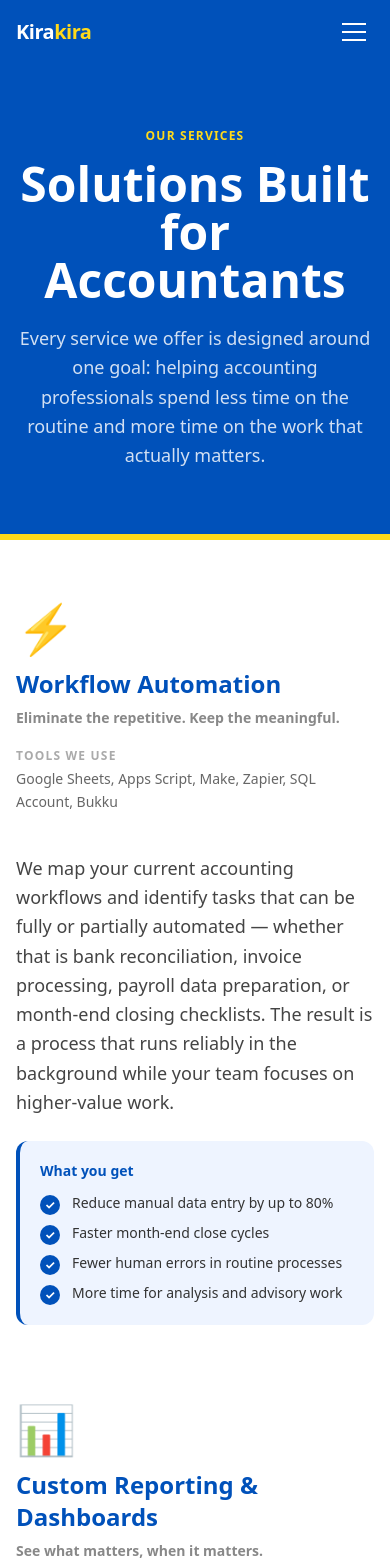
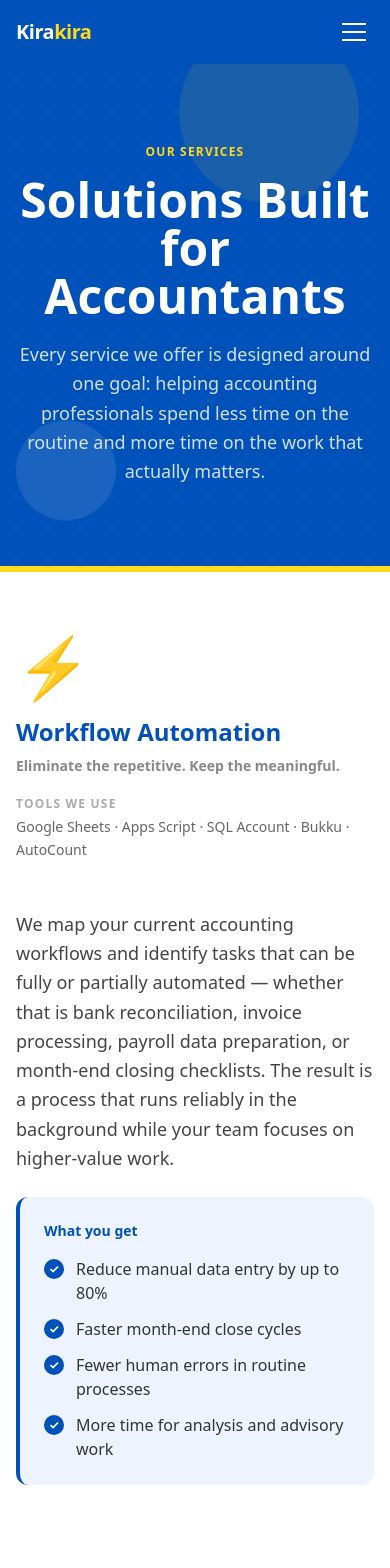
Before and after one commit to chaowmunhoong-ctrl/kirakira-advisory, a Next.js app: page /services in a window 390 px wide. Shown: the top 1568 px of the page. Built offline with nearby package versions, Linux system fonts and the light colour scheme.

Commit message:
Replace all email/contact with WhatsApp; animate Services and Blog pages

```diff
--- a/app/services/page.tsx
+++ b/app/services/page.tsx
@@ -1,9 +1,35 @@
+'use client'
 import type { Metadata } from 'next'
+import { useEffect } from 'react'
 
-export const metadata: Metadata = {
-  title: 'Services | Kirakira Advisory',
-  description: 'Workflow automation, custom reporting, spreadsheet optimisation, and software integration for accounting professionals.',
+function useReveal() {
+  useEffect(() => {
+    const els = document.querySelectorAll('.reveal, .reveal-left, .reveal-right')
+    const io = new IntersectionObserver(
+      entries => entries.forEach(e => { if (e.isIntersecting) e.target.classList.add('visible') }),
+      { threshold: 0.12 }
+    )
+    els.forEach(el => io.observe(el))
+    return () => io.disconnect()
+  }, [])
 }
+
+const WA_LINK = 'https://wa.me/60173384916'
+
+const WA_BTN = ({ label = 'WhatsApp Us', large = false }: { label?: string; large?: boolean }) => (
+  <a
+    href={WA_LINK}
+    target="_blank"
+    rel="noopener noreferrer"
+    className={`inline-flex items-center gap-3 rounded font-bold hover:opacity-90 transition ${large ? 'px-10 py-4 text-lg' : 'px-8 py-4 text-base'}`}
+    style={{ backgroundColor: '#25D366', color: '#fff' }}
+  >
+    <svg viewBox="0 0 32 32" width={large ? 24 : 20} height={large ? 24 : 20} fill="white" xmlns="http://www.w3.org/2000/svg">
+      <path d="M16 2C8.268 2 2 8.268 2 16c0 2.478.668 4.797 1.832 6.793L2 30l7.418-1.805A13.94 13.94 0 0 0 16 30c7.732 0 14-6.268 14-14S23.732 2 16 2zm0 25.6a11.556 11.556 0 0 1-5.91-1.617l-.424-.252-4.402 1.07 1.1-4.285-.276-.44A11.556 11.556 0 0 1 4.4 16C4.4 9.59 9.59 4.4 16 4.4S27.6 9.59 27.6 16 22.41 27.6 16 27.6zm6.344-8.676c-.348-.174-2.06-1.016-2.38-1.132-.32-.116-.553-.174-.786.174-.232.347-.9 1.132-1.103 1.365-.203.232-.405.26-.754.086-.348-.174-1.47-.542-2.8-1.726-1.034-.922-1.732-2.06-1.936-2.408-.203-.348-.022-.536.153-.71.157-.156.348-.405.522-.608.174-.202.232-.347.348-.579.116-.232.058-.434-.029-.608-.087-.174-.786-1.896-1.077-2.597-.283-.682-.57-.59-.786-.6l-.67-.012c-.232 0-.608.087-.927.434-.319.348-1.218 1.19-1.218 2.9s1.247 3.363 1.42 3.595c.174.232 2.454 3.747 5.945 5.254.832.36 1.48.574 1.985.734.834.267 1.594.23 2.194.14.67-.1 2.06-.842 2.35-1.656.29-.813.29-1.51.203-1.656-.086-.145-.319-.232-.667-.406z"/>
+    </svg>
+    {label}
+  </a>
+)
 
 const services = [
   {
@@ -11,84 +37,69 @@ const services = [
     title: 'Workflow Automation',
     tagline: 'Eliminate the repetitive. Keep the meaningful.',
     description: 'We map your current accounting workflows and identify tasks that can be fully or partially automated — whether that is bank reconciliation, invoice processing, payroll data preparation, or month-end closing checklists. The result is a process that runs reliably in the background while your team focuses on higher-value work.',
-    outcomes: [
-      'Reduce manual data entry by up to 80%',
-      'Faster month-end close cycles',
-      'Fewer human errors in routine processes',
-      'More time for analysis and advisory work',
-    ],
-    tools: 'Google Sheets, Apps Script, Make, Zapier, SQL Account, Bukku',
+    outcomes: ['Reduce manual data entry by up to 80%', 'Faster month-end close cycles', 'Fewer human errors in routine processes', 'More time for analysis and advisory work'],
+    tools: 'Google Sheets · Apps Script · SQL Account · Bukku · AutoCount',
   },
   {
     icon: '📊',
     title: 'Custom Reporting & Dashboards',
     tagline: 'See what matters, when it matters.',
     description: 'We design and build management reports and dashboards that pull live data from your accounting system, spreadsheets, or databases. Instead of manually compiling figures every month, you get a report that updates itself — giving you and your clients real-time financial visibility without the extra work.',
-    outcomes: [
-      'Real-time P&L, cash flow, and KPI dashboards',
-      'Automated monthly and weekly report generation',
-      'Clear visualisations for non-financial stakeholders',
-      'Reports tailored to your exact business structure',
-    ],
-    tools: 'Google Looker Studio, Google Sheets, Excel, Power BI, SQL Account',
+    outcomes: ['Real-time P&L, cash flow, and KPI dashboards', 'Automated monthly and weekly report generation', 'Clear visualisations for non-financial stakeholders', 'Reports tailored to your exact business structure'],
+    tools: 'Google Looker Studio · Google Sheets · Microsoft Excel · SQL Account',
   },
   {
     icon: '📋',
     title: 'Spreadsheet Optimisation',
     tagline: 'Your spreadsheet is more powerful than you think.',
-    description: 'Most accounting teams use a fraction of what spreadsheets can do. We redesign your existing spreadsheets and build new ones from scratch — with proper data validation, dynamic formulas, clean structures, and protected logic that will not break when someone makes a mistake. The output is a tool your team can rely on every day.',
-    outcomes: [
-      'Error-proof spreadsheet models',
-      'Dynamic templates that scale with your data',
-      'Faster data entry with smart dropdowns and automation',
-      'Professional, client-ready formatting',
-    ],
-    tools: 'Google Sheets, Microsoft Excel, Apps Script, VBA',
+    description: 'Most accounting teams use a fraction of what spreadsheets can do. We redesign your existing spreadsheets and build new ones from scratch — with proper data validation, dynamic formulas, clean structures, and protected logic that will not break when someone makes a mistake.',
+    outcomes: ['Error-proof spreadsheet models', 'Dynamic templates that scale with your data', 'Faster data entry with smart dropdowns and automation', 'Professional, client-ready formatting'],
+    tools: 'Google Sheets · Microsoft Excel · Google Apps Script · VBA',
   },
   {
     icon: '🔗',
     title: 'App & Software Integration',
     tagline: 'Stop copying data between systems.',
     description: 'If your team spends time manually moving data from one system to another, that is time and money wasted. We connect your accounting software, payroll systems, CRM, inventory tools, and other business apps so data flows automatically between them — eliminating duplicate entry and keeping everything in sync.',
-    outcomes: [
-      'Eliminate duplicate data entry across systems',
-      'Real-time sync between accounting and operations tools',
-      'Automated data imports and exports',
-      'Custom connections for systems without native integration',
-    ],
-    tools: 'SQL Account, Xero, Bukku, QuickBooks, Google Workspace, Make, Zapier',
+    outcomes: ['Eliminate duplicate data entry across systems', 'Real-time sync between accounting and operations tools', 'Automated data imports and exports', 'Custom connections for systems without native integration'],
+    tools: 'SQL Account · Xero · Bukku · AutoCount · Google Workspace',
   },
 ]
 
 export default function ServicesPage() {
+  useReveal()
+
   return (
     <div>
 
       {/* Hero */}
-      <section style={{ backgroundColor: '#0051BA' }} className="py-16 sm:py-20 px-4 sm:px-6 text-center">
-        <div className="max-w-3xl mx-auto">
-          <p className="text-xs font-bold tracking-widest uppercase mb-4" style={{ color: '#FFDA1A' }}>Our Services</p>
-          <h1 className="text-5xl sm:text-6xl font-extrabold text-white mb-5">Solutions Built for Accountants</h1>
-          <p className="text-lg sm:text-xl leading-relaxed" style={{ color: 'rgba(255,255,255,0.82)' }}>
+      <section style={{ backgroundColor: '#0051BA', position: 'relative', overflow: 'hidden' }} className="py-20 sm:py-24 px-4 sm:px-6 text-center">
+        <div style={{ position: 'absolute', inset: 0, backgroundImage: 'radial-gradient(circle, rgba(255,218,26,0.08) 1px, transparent 1px)', backgroundSize: '32px 32px', pointerEvents: 'none' }} />
+        {/* Floating shapes */}
+        <div className="shape-a absolute rounded-full opacity-10" style={{ width: 180, height: 180, backgroundColor: '#FFDA1A', top: '-40px', right: '8%' }} />
+        <div className="shape-b absolute rounded-full opacity-10" style={{ width: 100, height: 100, backgroundColor: '#fff', bottom: '10%', left: '4%' }} />
+        <div className="max-w-3xl mx-auto relative">
+          <p className="badge-in text-xs font-bold tracking-widest uppercase mb-4" style={{ color: '#FFDA1A', opacity: 0 }}>Our Services</p>
+          <h1 className="fade-up text-5xl sm:text-6xl font-extrabold text-white mb-5" style={{ opacity: 0, animationDelay: '0.1s' }}>Solutions Built for Accountants</h1>
+          <p className="fade-up text-lg sm:text-xl leading-relaxed" style={{ color: 'rgba(255,255,255,0.82)', opacity: 0, animationDelay: '0.3s' }}>
             Every service we offer is designed around one goal: helping accounting professionals spend less time on the routine and more time on the work that actually matters.
           </p>
         </div>
       </section>
 
-      {/* Yellow bar */}
       <div className="h-1.5" style={{ backgroundColor: '#FFDA1A' }} />
 
       {/* Services */}
       <section className="py-16 px-4 sm:px-6 bg-white">
-        <div className="max-w-5xl mx-auto space-y-20">
+        <div className="max-w-5xl mx-auto space-y-24">
           {services.map((s, i) => (
             <div
               key={s.title}
-              className={`flex flex-col ${i % 2 === 0 ? 'lg:flex-row' : 'lg:flex-row-reverse'} gap-10 items-start`}
+              className={`flex flex-col ${i % 2 === 0 ? 'lg:flex-row reveal-left' : 'lg:flex-row-reverse reveal-right'} gap-12 items-start`}
             >
               {/* Left panel */}
               <div className="lg:w-1/3 flex-shrink-0">
-                <div className="text-5xl mb-4">{s.icon}</div>
+                <div className="text-6xl mb-5 transition-transform duration-300 hover:scale-110 inline-block">{s.icon}</div>
                 <h2 className="text-2xl font-bold mb-2" style={{ color: '#0051BA' }}>{s.title}</h2>
                 <p className="text-sm font-semibold mb-5" style={{ color: '#888' }}>{s.tagline}</p>
                 <p className="text-xs font-bold uppercase mb-1 tracking-widest" style={{ color: '#aaa' }}>Tools we use</p>
@@ -98,15 +109,12 @@ export default function ServicesPage() {
               {/* Right panel */}
               <div className="lg:w-2/3">
                 <p className="text-lg leading-relaxed mb-6" style={{ color: '#444' }}>{s.description}</p>
-                <div className="p-5 rounded-xl" style={{ backgroundColor: '#EEF4FF', borderLeft: '4px solid #0051BA' }}>
-                  <p className="text-sm font-bold mb-3" style={{ color: '#0051BA' }}>What you get</p>
-                  <ul className="space-y-2">
+                <div className="p-6 rounded-xl" style={{ backgroundColor: '#EEF4FF', borderLeft: '4px solid #0051BA' }}>
+                  <p className="text-sm font-bold mb-4" style={{ color: '#0051BA' }}>What you get</p>
+                  <ul className="space-y-3">
                     {s.outcomes.map(o => (
-                      <li key={o} className="flex items-start gap-3 text-sm" style={{ color: '#333' }}>
-                        <span
-                          className="flex-shrink-0 w-5 h-5 rounded-full flex items-center justify-center text-xs font-bold text-white mt-0.5"
-                          style={{ backgroundColor: '#0051BA' }}
-                        >✓</span>
+                      <li key={o} className="flex items-start gap-3 text-base" style={{ color: '#333' }}>
+                        <span className="flex-shrink-0 w-5 h-5 rounded-full flex items-center justify-center text-xs font-bold text-white mt-0.5" style={{ backgroundColor: '#0051BA' }}>✓</span>
                         {o}
                       </li>
                     ))}
@@ -119,17 +127,12 @@ export default function ServicesPage() {
       </section>
 
       {/* CTA */}
-      <section className="py-16 px-4 sm:px-6 text-center" style={{ backgroundColor: '#F4F6FB' }}>
-        <div className="max-w-3xl mx-auto">
-          <h2 className="text-3xl font-bold mb-4" style={{ color: '#111' }}>Not sure which service you need?</h2>
-          <p className="mb-8" style={{ color: '#666' }}>Tell us about your challenge and we will recommend the right approach.</p>
-          <a
-            href="mailto:hello@kirakiraadvisory.com"
-            className="inline-block px-8 py-4 rounded font-bold hover:opacity-90 transition"
-            style={{ backgroundColor: '#0051BA', color: '#fff' }}
-          >
-            Talk to Us →
-          </a>
+      <section className="cta-gradient py-20 px-4 sm:px-6 text-center" style={{ position: 'relative', overflow: 'hidden' }}>
+        <div style={{ position: 'absolute', inset: 0, backgroundImage: 'radial-gradient(circle, rgba(255,218,26,0.07) 1px, transparent 1px)', backgroundSize: '32px 32px', pointerEvents: 'none' }} />
+        <div className="max-w-3xl mx-auto relative reveal">
+          <h2 className="text-4xl sm:text-5xl font-bold text-white mb-4">Not sure which service you need?</h2>
+          <p className="text-lg mb-10" style={{ color: 'rgba(255,255,255,0.8)' }}>Tell us about your challenge and we will recommend the right approach.</p>
+          <WA_BTN label="WhatsApp Us" large />
         </div>
       </section>
 
```
Also changed, not shown: app/blog/page.tsx (+45 -27 lines), app/components/Footer.tsx (+8 -9 lines), app/page.tsx (+2 -7 lines).
